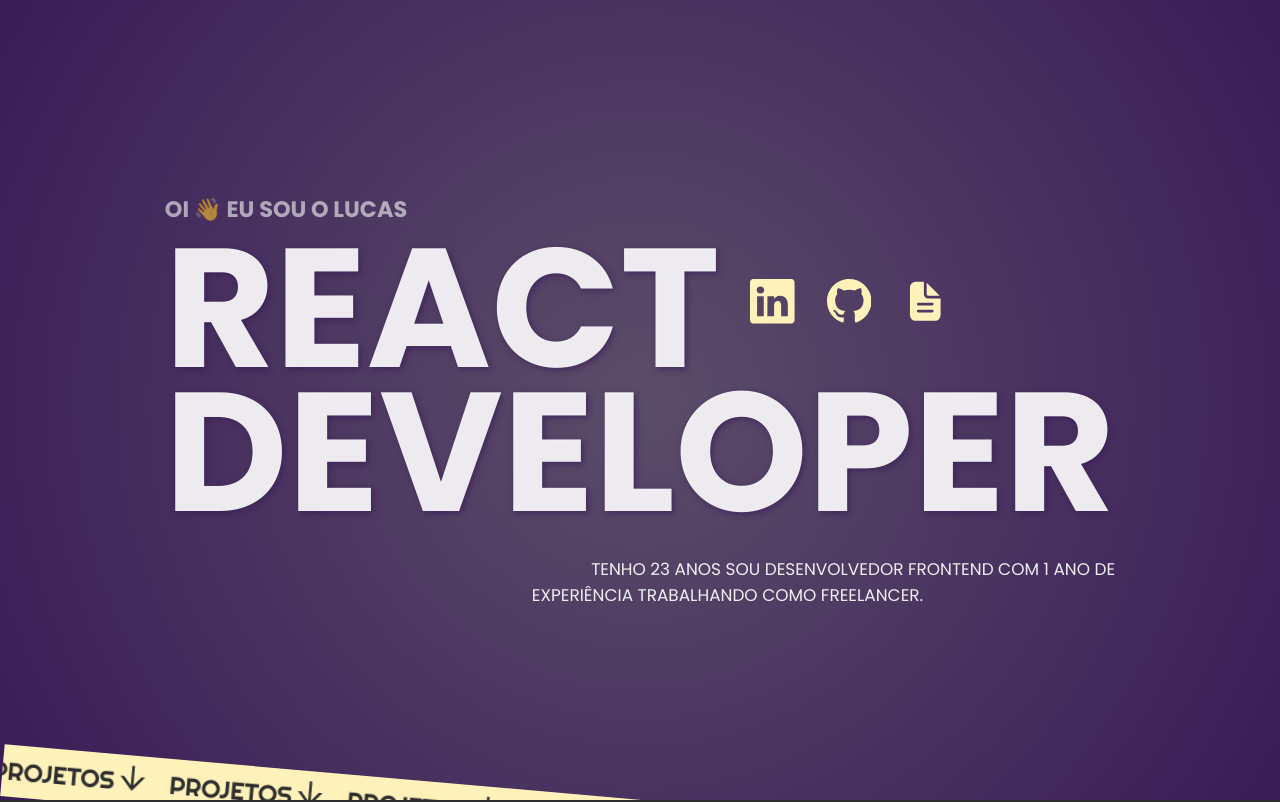
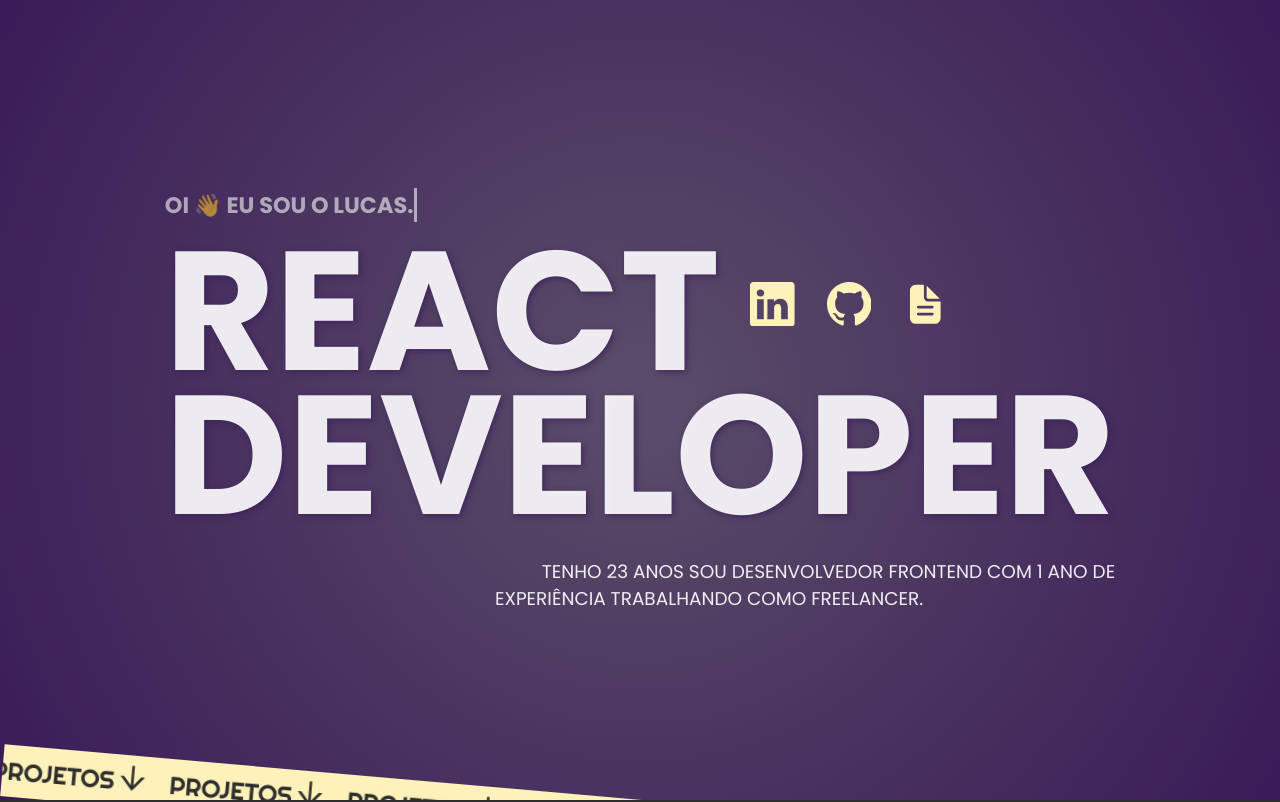
Before and after one commit to Sellucas/portfolio-v2, a Next.js app: page / in a window 1280 px wide. Shown: the top 802 px of the page. Built offline with nearby package versions, Linux system fonts and the light colour scheme.

Commit message:
style: typing animation

```diff
--- a/src/components/Hero/Hero.module.scss
+++ b/src/components/Hero/Hero.module.scss
@@ -11,7 +11,6 @@
   );
   padding-left: 5vw;
   padding-right: 5vw;
-
   display: flex;
   justify-content: center;
   align-items: center;
@@ -74,7 +73,7 @@
   display: flex;
   flex-direction: column;
   text-align: right;
-  font-size: clamp(0.8rem, 0.7143rem + 0.4286vw, 1.1rem);
+  font-size: clamp(0.9rem, 0.8143rem + 0.4286vw, 1.2rem);
 
   :nth-child(2) {
     padding-right: 12rem;
@@ -88,3 +87,27 @@
     }
   }
 }
+
+// Typing animation
+.introduce {
+  display: inline-block;
+  h3 {
+    border-right: 3px solid;
+    width: 100%;
+    white-space: nowrap;
+    overflow: hidden;
+    animation: typing 2s steps(20), cursor 0.4s step-end infinite alternate;
+  }
+}
+
+@keyframes cursor {
+  50% {
+    border-color: transparent;
+  }
+}
+
+@keyframes typing {
+  from {
+    width: 0;
+  }
+}
--- a/src/components/Hero/Hero.tsx
+++ b/src/components/Hero/Hero.tsx
@@ -7,9 +7,11 @@ const Hero = () => {
   return (
     <section className={scss.section}>
       <div className={scss.container}>
-        <h3>
-          OI <span>👋</span> EU SOU O LUCAS
-        </h3>
+        <div className={scss.introduce}>
+          <h3>
+            OI <span>👋</span> EU SOU O LUCAS.
+          </h3>
+        </div>
         <article>
           <h1>REACT</h1>
           <ul className={scss.socials}>
```
